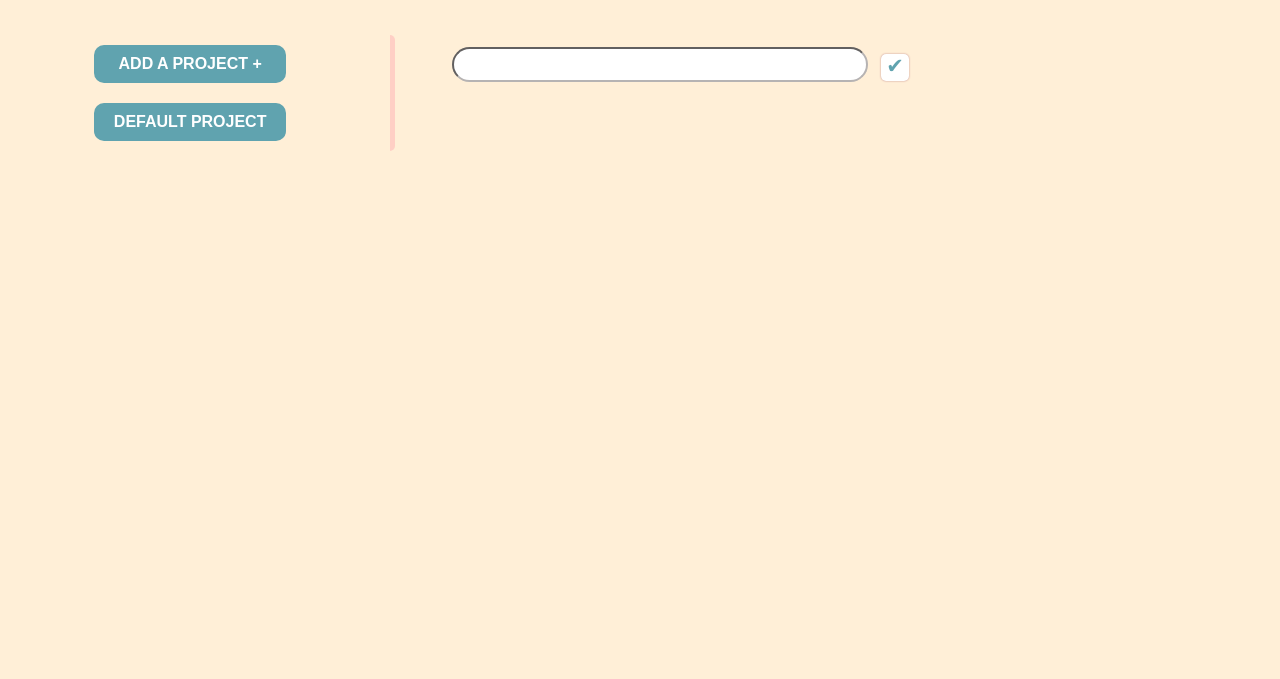
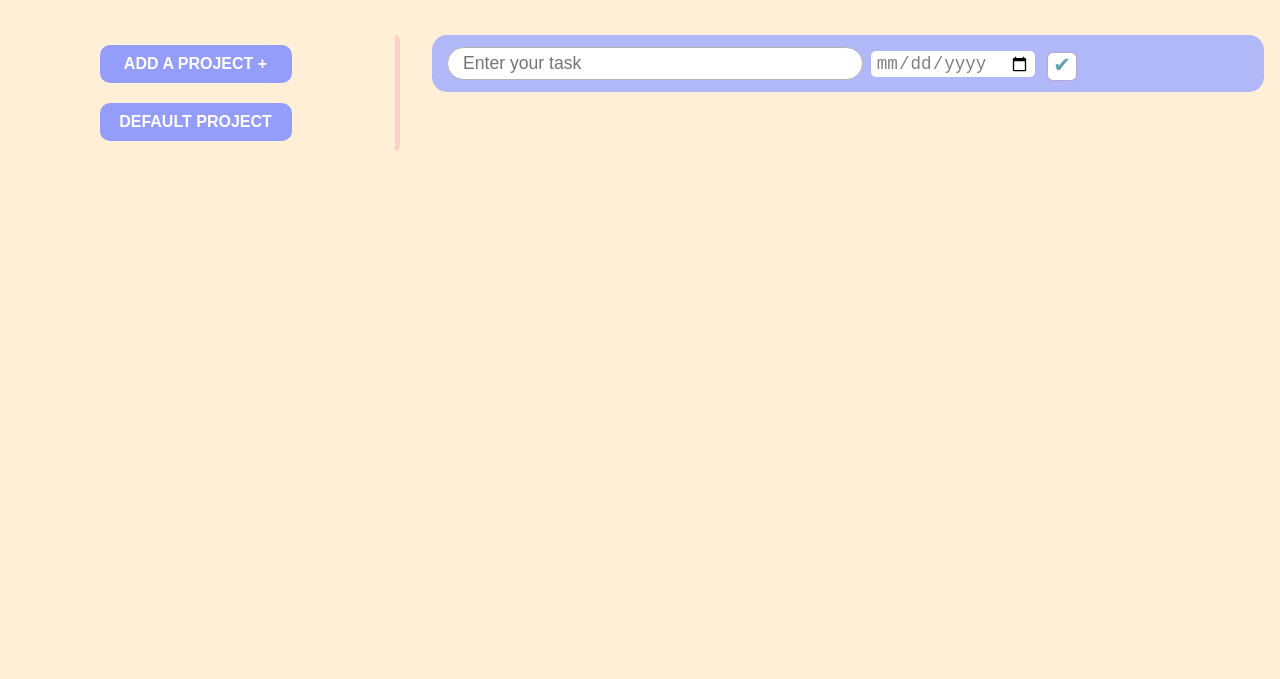
Before and after one commit to frantic-dev/to-do-list, a website built with webpack: page dist/index.html in a window 1280 px wide. Shown: the part 121-800 px from the top of the page. Built offline with Linux system fonts and the light colour scheme.

Commit message:
add date input to form

```diff
--- a/src/index.js
+++ b/src/index.js
@@ -10,10 +10,10 @@ function htmlBody() {
     <button id="add-project">ADD A PROJECT +</button>
     <button id="default-project" class="project">DEFAULT PROJECT</button>
     </div>
-    <div id="divider"></div>
     <div id="all-todos">
         <form action="#">
-            <input type="text" autofocus/>
+            <input type="text" id="task-input" placeholder='Enter your task' autofocus/>
+            <input type="date" id="date-input"/>
             <button id="add-todo">&#10004;</button>
         </form>
         <div id="display" class="default-project"></div>
--- a/src/todos.js
+++ b/src/todos.js
@@ -9,7 +9,6 @@ export function addDeleteBtn() {
 export function deleteTask() {
   const allDeleteBtns = document.querySelectorAll(".trash-icon");
   let btnsArray = [...allDeleteBtns];
-  console.log(allDeleteBtns);
   allDeleteBtns.forEach((btn) => {
     btn.addEventListener("click", () => {
       console.log(btn);
@@ -25,3 +24,6 @@ export function deleteTask() {
   });
 }
 deleteTask();
+import { formatDistance, subDays } from 'date-fns'
+
+console.log(formatDistance(subDays(new Date(), 4), new Date(), { addSuffix: true }))
--- a/styles/style.scss
+++ b/styles/style.scss
@@ -1,4 +1,4 @@
-$h1font: black;
+$h1font: rgb(255, 29, 168);
 @mixin flex($type) {
     display: flex;
     justify-content: $type;
@@ -48,8 +48,8 @@ body {
         padding: 10px;
         width: max(15vw, 10rem);
         margin: 10px;
-        background-color: rgb(96, 163, 175);
-        color: white;
+        background-color: rgb(148, 158, 250);
+        color: rgb(255, 255, 255);
         font-weight: 700;
         border: none;
         border-radius: 10px;
@@ -63,17 +63,31 @@ body {
 #all-todos {
     // @include redBorder();
     width: 65vw;
-    input {
+    form {
+        background-color: rgb(177, 184, 248);
+        border-radius: 15px;
+    }
+    #task-input {
         width: 50%;
         font-size: 1.1rem;
         padding: 5px 15px;
         border-radius: 20px;
-        margin-bottom: 20px;
+        margin-bottom: 12px;
         margin-top: 12px;
         margin-left: 15px;
-        border-color: rgb(182, 179, 179);
+        border: 1px solid rgb(182, 179, 179);
         &:focus {
             outline: none;
+        }
+    }
+    #date-input{
+        font-size: 1.1rem;
+        border: none;
+        padding: 2px 5px;
+        color: grey;
+        border-radius: 5px;
+        &:focus {
+            outline: 2px solid black;
         }
     }
     #add-todo {
```
Also changed, not shown: dist/index.bundle.js, dist/storage.bundle.js, dist/todolist.bundle.js, dist/todos.bundle.js.
